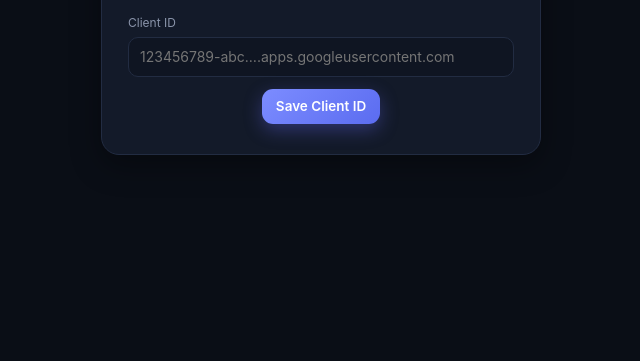
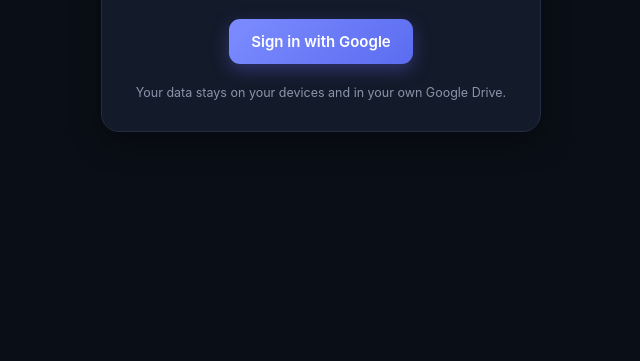
Before and after one commit to dalibormiskov/Haushalt, a plain HTML site: page index.html in a window 1280 px wide. Shown: the part 439-800 px from the top of the page, without its empty margins (319-959 px from the left). Drawn offline with Linux system fonts and the light colour scheme.

Commit message:
Add files via upload

```diff
--- a/index.html
+++ b/index.html
@@ -2,7 +2,7 @@
 <html lang="en" data-theme="dark">
 <head>
 <meta charset="utf-8">
-<meta http-equiv="Content-Security-Policy" content="default-src 'self'; script-src 'self' 'sha256-8nm7dqaNNzOqLU1Zr/JlniJ6KDrUI1a4Z0axw5DDlNo=' https://accounts.google.com/gsi/client; connect-src 'self' https://www.googleapis.com https://accounts.google.com/gsi/; frame-src https://accounts.google.com/gsi/; style-src 'self' 'unsafe-inline' https://accounts.google.com/gsi/style; img-src 'self' data:; font-src 'self'; manifest-src 'self'; worker-src 'self'; object-src 'none'; base-uri 'none'; form-action 'none'">
+<meta http-equiv="Content-Security-Policy" content="default-src 'self'; script-src 'self' 'sha256-WtycLxN+pWyG1oA4j7VqlKwLWdVdiniXTrGUJd6wCBc=' https://accounts.google.com/gsi/client; connect-src 'self' https://www.googleapis.com https://accounts.google.com/gsi/; frame-src https://accounts.google.com/gsi/; style-src 'self' 'unsafe-inline' https://accounts.google.com/gsi/style; img-src 'self' data:; font-src 'self'; manifest-src 'self'; worker-src 'self'; object-src 'none'; base-uri 'none'; form-action 'none'">
 <meta name="viewport" content="width=device-width,initial-scale=1,viewport-fit=cover">
 <meta name="theme-color" content="#0a0e16">
 <meta name="apple-mobile-web-app-capable" content="yes">
@@ -768,7 +768,7 @@ function loadDemo(){
 
 /* ---------- Google Drive sync ---------- */
 // Your OAuth Client ID from Google Cloud (not a secret). Until it is set here, it can be pasted on the "Data & Backup" page.
-const GOOGLE_CLIENT_ID='PASTE-YOUR-CLIENT-ID.apps.googleusercontent.com';
+const GOOGLE_CLIENT_ID='422500671033-mrsne7esfr6ijl1e1gphfhvsc24c93j3.apps.googleusercontent.com';
 const SCOPE='https://www.googleapis.com/auth/drive.file',DAPI='https://www.googleapis.com/drive/v3',UAPI='https://www.googleapis.com/upload/drive/v3',DFILE='Haushalt-Daten.json';
 function lsGet(k){try{return localStorage.getItem(k)}catch(e){return null}}
 function lsSet(k,v){try{v==null?localStorage.removeItem(k):localStorage.setItem(k,v)}catch(e){}}
```
